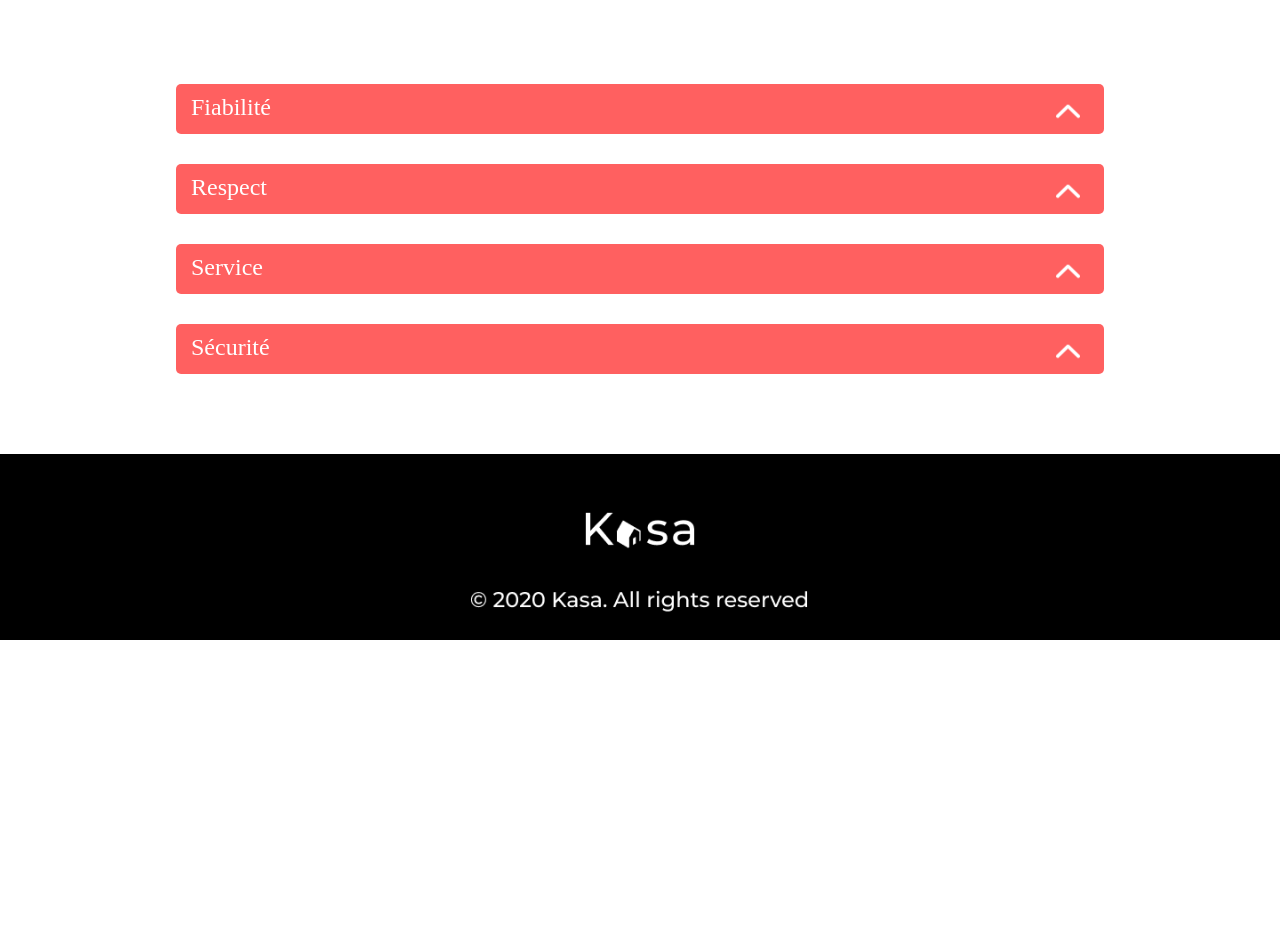
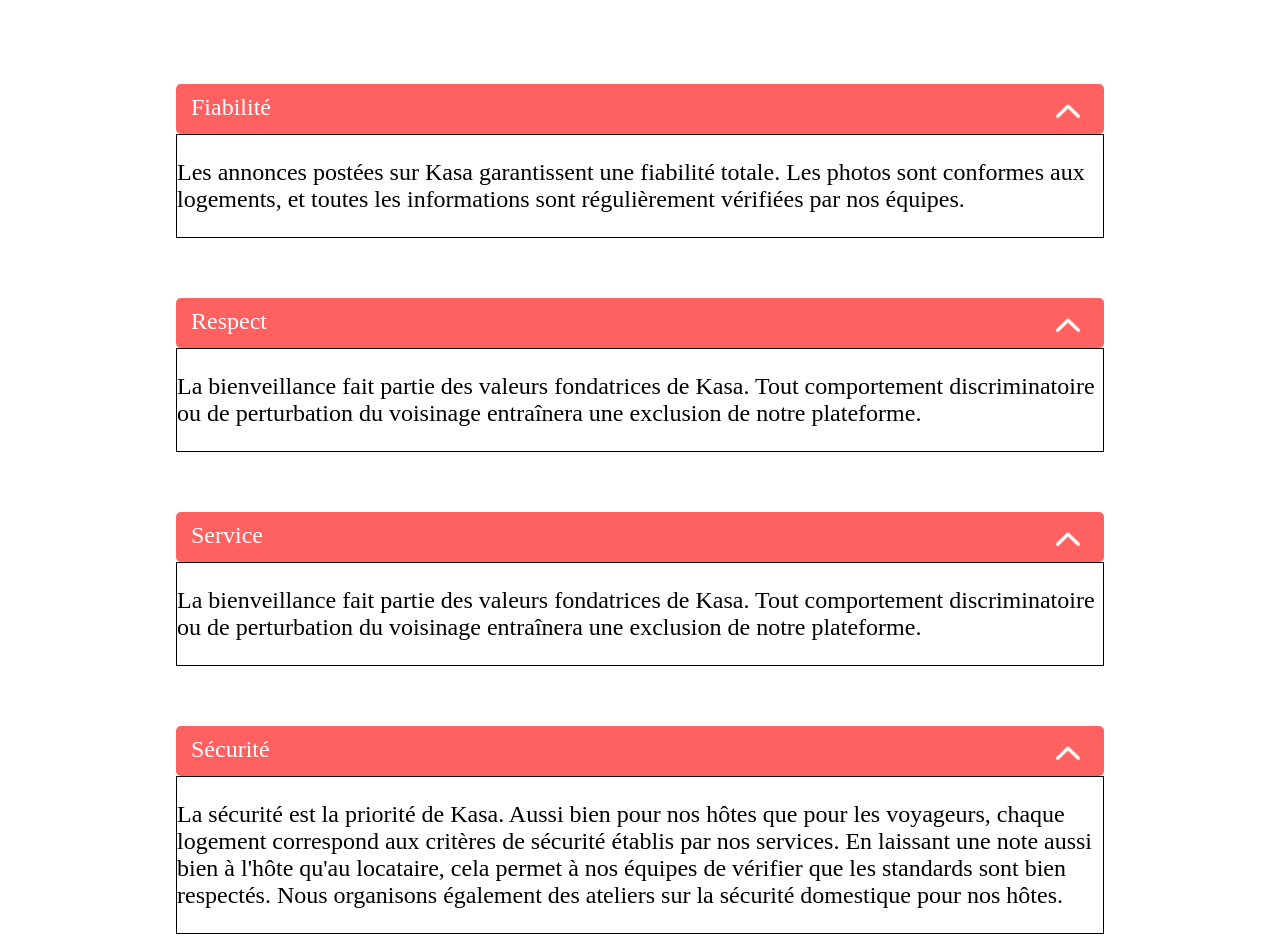
Before and after one commit to NatashaFinkel/Kasa, a React (Create React App) app: page /about in a window 1280 px wide. Shown: the part 323-1272 px from the top of the page. Before the commit the page ends 969 px from the top, so only its background shows below. Built offline with nearby package versions, Linux system fonts and the light colour scheme.

Commit message:
Ajout du contenu folded-content du component Accordion et ajout du css associé

```diff
--- a/src/components/accordion/Accordion.jsx
+++ b/src/components/accordion/Accordion.jsx
@@ -9,9 +9,25 @@
         <UnfoldingArrow />
       </div>
 
+      <div className="folded-content">
+        <p className="text">
+          Les annonces postées sur Kasa garantissent une fiabilité totale. Les
+          photos sont conformes aux logements, et toutes les informations sont
+          régulièrement vérifiées par nos équipes.
+        </p>
+      </div>
+
       <div className="accordion">
         <p>Respect</p>
         <UnfoldingArrow />
+      </div>
+
+      <div className="folded-content">
+        <p className="text">
+          La bienveillance fait partie des valeurs fondatrices de Kasa. Tout
+          comportement discriminatoire ou de perturbation du voisinage
+          entraînera une exclusion de notre plateforme.
+        </p>
       </div>
 
       <div className="accordion">
@@ -19,9 +35,28 @@
         <UnfoldingArrow />
       </div>
 
+      <div className="folded-content">
+        <p className="text">
+          La bienveillance fait partie des valeurs fondatrices de Kasa. Tout
+          comportement discriminatoire ou de perturbation du voisinage
+          entraînera une exclusion de notre plateforme.
+        </p>
+      </div>
+
       <div className="accordion">
         <p>Sécurité</p>
         <UnfoldingArrow />
+      </div>
+
+      <div className="folded-content">
+        <p className="text">
+          La sécurité est la priorité de Kasa. Aussi bien pour nos hôtes que
+          pour les voyageurs, chaque logement correspond aux critères de
+          sécurité établis par nos services. En laissant une note aussi bien à
+          l'hôte qu'au locataire, cela permet à nos équipes de vérifier que les
+          standards sont bien respectés. Nous organisons également des ateliers
+          sur la sécurité domestique pour nos hôtes.
+        </p>
       </div>
     </div>
   );
--- a/src/components/accordion/_accordion.scss
+++ b/src/components/accordion/_accordion.scss
@@ -31,13 +31,21 @@
   margin: 0px;
 }
 
+.accordion-btn-arrow{
+  padding: 0px;
+  border: none;
+  background-color: $secondary-color;
+}
+
 .accordion-arrow {
   width: 32px;
   height: 32px;
 }
 
-.accordion-text {
-  background-color: rgba(246, 246, 246, 1);
+.folded-content{
+border: solid 1px black;
+top: -30px;
+position: relative;
 }
 
 //  Ecran : téléphone portable.
```
